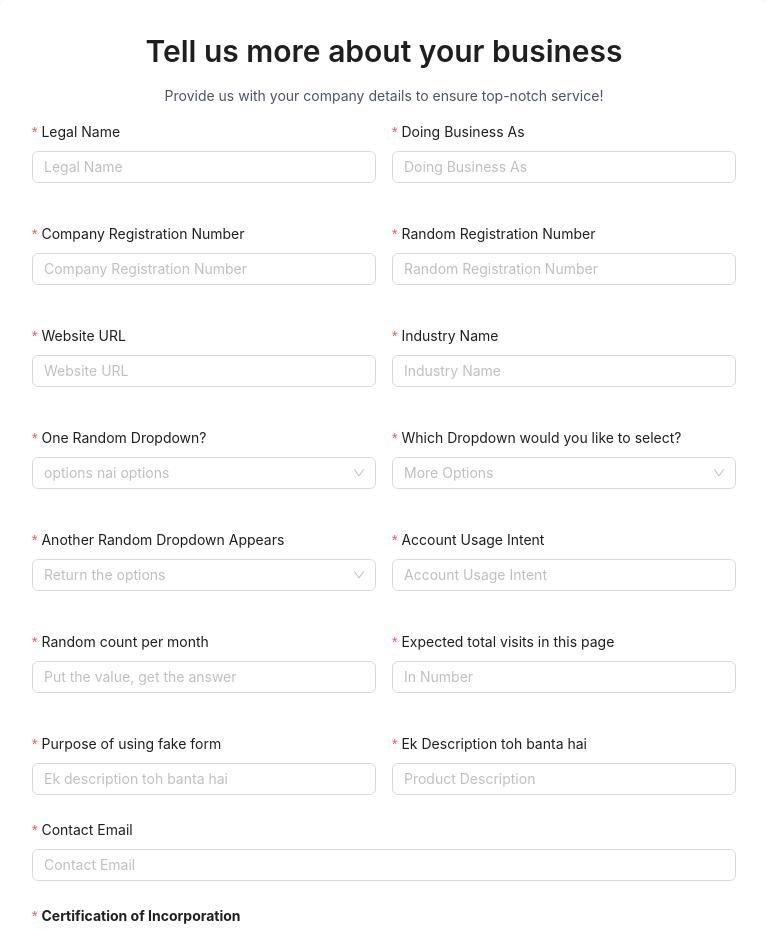
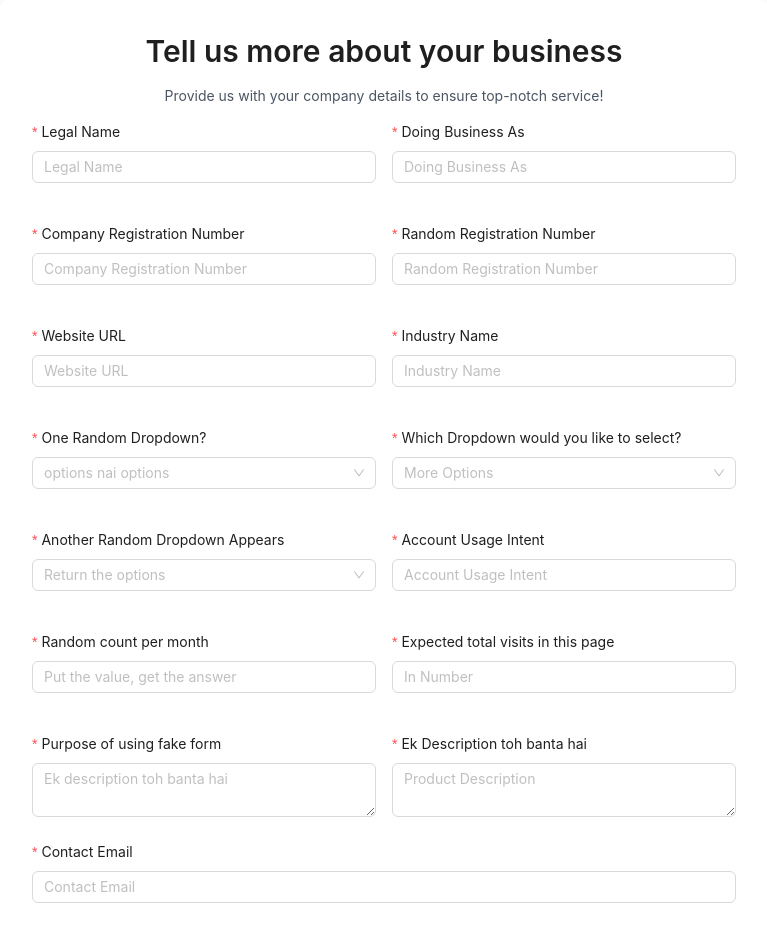
Before and after one commit to Saumyaaaaa/signup-otp-project, a React (Vite) app: page /form in a window 1280 px wide. Shown: the top 930 px of the page, without its empty margins (256-1023 px from the left). Built offline with nearby package versions, Linux system fonts and the light colour scheme.

Commit message:
Added Text Area on description field

```diff
--- a/src/components/FormPage.jsx
+++ b/src/components/FormPage.jsx
@@ -230,7 +230,7 @@ const requiredLabel = (text, required = false) => (
       name="fakeFormPurpose"
       rules={[{ required: true }]}
     >
-      <Input
+      <Input.TextArea
         placeholder="Ek description toh banta hai"
         value={formData.fakeFormPurpose}
         onChange={(e) => handleChange("fakeFormPurpose")(e.target.value)}
@@ -241,7 +241,7 @@ const requiredLabel = (text, required = false) => (
     <Form.Item label="Ek Description toh banta hai"
     name="Ek Description toh banta hai"
       rules={[{ required: true }]}>
-      <Input
+      <Input.TextArea
         placeholder="Product Description"
         value={formData.productDescription}
         onChange={(e) => handleChange("productDescription")(e.target.value)}
```
